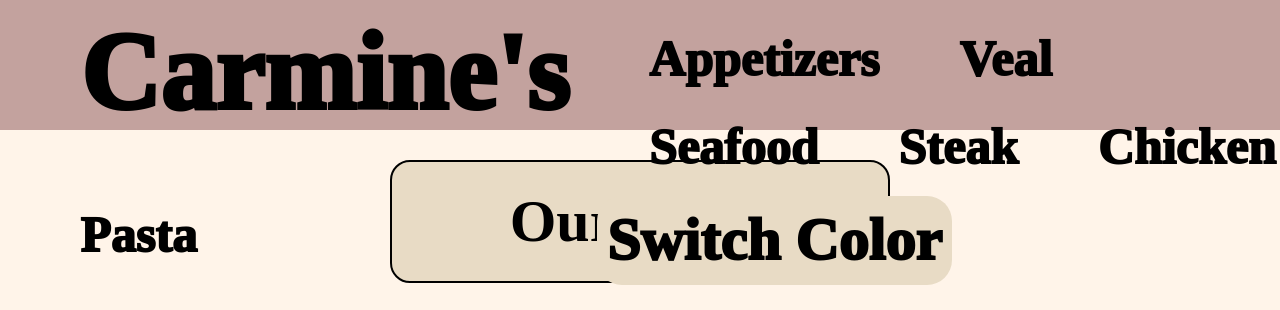
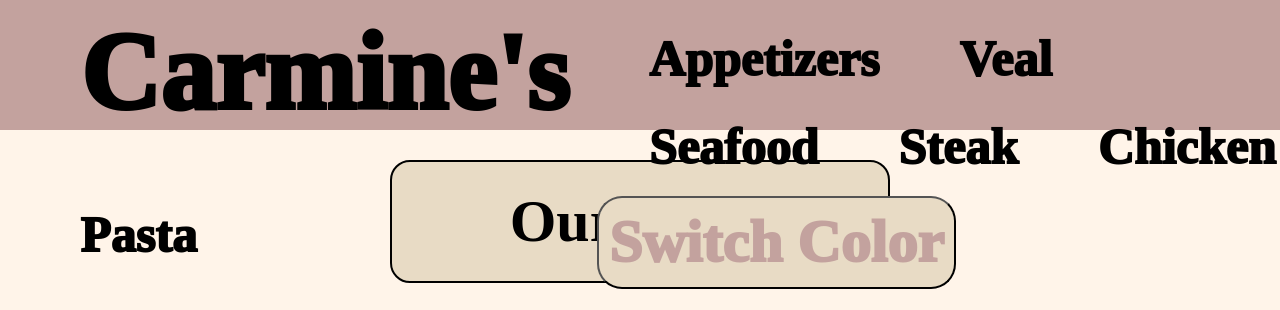
Before and after one commit to staten-island-tech/design-scaffold-project-choice-brian-and-kyle-and-mitch, a website built with Vite: page vite-project/index.html in a window 1280 px wide. In both pictures the pointer is over the button "Switch Color". Shown: the top 310 px of the page. Built offline with nearby package versions, Linux system fonts and the light colour scheme; a web font is replaced by a local one.

Commit message:
Update styles.css

```diff
--- a/vite-project/css/styles.css
+++ b/vite-project/css/styles.css
@@ -112,7 +112,7 @@
 
 /*
 ---------------------------------------------------------------------------------------------------------------------------------------
-theme changer
+theme switcher
 ---------------------------------------------------------------------------------------------------------------------------------------
 */
 
@@ -122,10 +122,13 @@
   font-family: Wire One;
   font-weight: 1000;
   border-radius: 2.5rem;
-  border: black;
   padding: 1rem;
   margin-left: 40rem;
   margin-top: 2rem;
+}
+.btn:hover {
+  cursor: pointer;
+  color: var(--navcolor);
 }
 :root{
   --t1-navbar: #c3a29e;
```
